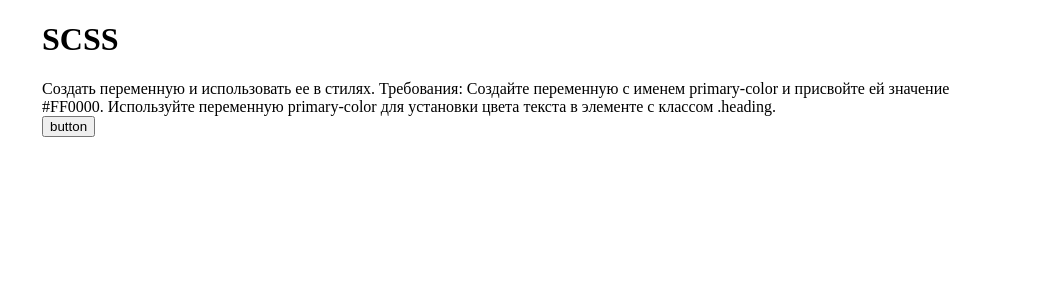
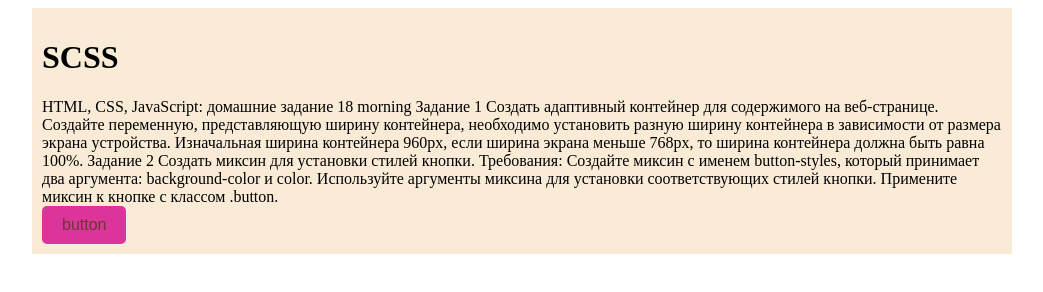
Before and after one commit to SerPanTeam/ICH-HW, a plain HTML site: page 18/index.html in a window 1280 px wide. Shown: the whole page, without its empty margins (118-1161 px from the left). Drawn offline with Linux system fonts and the light colour scheme.

Commit message:
ADD: HomeWork #18 comleted

```diff
--- a/18/index.html
+++ b/18/index.html
@@ -1,30 +1,32 @@
 <!DOCTYPE html>
 <html lang="en">
-
   <head>
-    <meta charset="UTF-8">
-    <meta name="viewport" content="width=device-width, initial-scale=1.0">
+    <meta charset="UTF-8" />
+    <meta name="viewport" content="width=device-width, initial-scale=1.0" />
     <title>Document</title>
-    <link rel="stylesheet" href="style/style.css">
+    <link rel="stylesheet" href="style/style.css" />
   </head>
 
   <body>
     <main class="container">
-
       <head>
         <div class="title">
           <h1>SCSS</h1>
         </div>
         <div class="heading">
-                Создать переменную и использовать ее в стилях.
-                Требования:
-                Создайте переменную с именем primary-color и присвойте ей значение #FF0000.
-                Используйте переменную primary-color для установки цвета текста в элементе с классом .heading.
+          HTML, CSS, JavaScript: домашние задание 18 morning Задание 1 Создать
+          адаптивный контейнер для содержимого на веб-странице. Создайте
+          переменную, представляющую ширину контейнера, необходимо установить
+          разную ширину контейнера в зависимости от размера экрана устройства.
+          Изначальная ширина контейнера 960px, если ширина экрана меньше 768px,
+          то ширина контейнера должна быть равна 100%. Задание 2 Создать миксин
+          для установки стилей кнопки. Требования: Создайте миксин с именем
+          button-styles, который принимает два аргумента: background-color и
+          color. Используйте аргументы миксина для установки соответствующих
+          стилей кнопки. Примените миксин к кнопке с классом .button.
         </div>
-            <button class="">button</button>
-
+        <button class="button">button</button>
       </head>
     </main>
   </body>
-
 </html>
--- a/18/style/style.scss
+++ b/18/style/style.scss
@@ -3,30 +3,32 @@ HTML, CSS, JavaScript: домашние задание 18 morning
 Задание 1
 Создать адаптивный контейнер для содержимого на веб-странице.
 Создайте переменную, представляющую ширину контейнера,
-необходимо установить разную ширину контейнера в зависимости от размера экрана устройства.
+необходимо установить разную ширину контейнера в зависимости
+от размера экрана устройства.
 Изначальная ширина контейнера 960px, если ширина экрана меньше 768px,
 то ширина контейнера должна быть равна 100%.
 Задание 2
 Создать миксин для установки стилей кнопки.
 Требования:
-Создайте миксин с именем button-styles, который принимает два аргумента: background-color и color.
-Используйте аргументы миксина для установки соответствующих стилей кнопки.
+Создайте миксин с именем button-styles, который принимает
+два аргумента: background-color и color.
+Используйте аргументы миксина для установки соответствующих
+стилей кнопки.
 Примените миксин к кнопке с классом .button.
 */
-// Переменная для ширины контейнера
 $container-width: 960px;
 
-// Адаптивный контейнер
 .container {
     width: $container-width;
     margin: 0 auto;
+    background-color: antiquewhite;
+    padding: 10px;
 
     @media (max-width: 768px) {
         width: 100%;
     }
 }
 
-// Миксин для стилизации кнопки
 @mixin button-styles($background-color, $color) {
     background-color: $background-color;
     color: $color;
@@ -35,14 +37,11 @@ $container-width: 960px;
     border-radius: 5px;
     cursor: pointer;
     font-size: 16px;
-    transition: background-color 0.3s ease;
-
     &:hover {
         background-color: darken($background-color, 10%);
     }
 }
 
-// Применение миксина к кнопке с классом .button
 .button {
-    @include button-styles(#db349b, #683838); // Пример использования миксина с передачей аргументов
+    @include button-styles(#db349b, #683838);
 }
```
Also changed, not shown: 18/style/style.css, 1 other file. Lines whose indentation alone changed are shown as unchanged.
